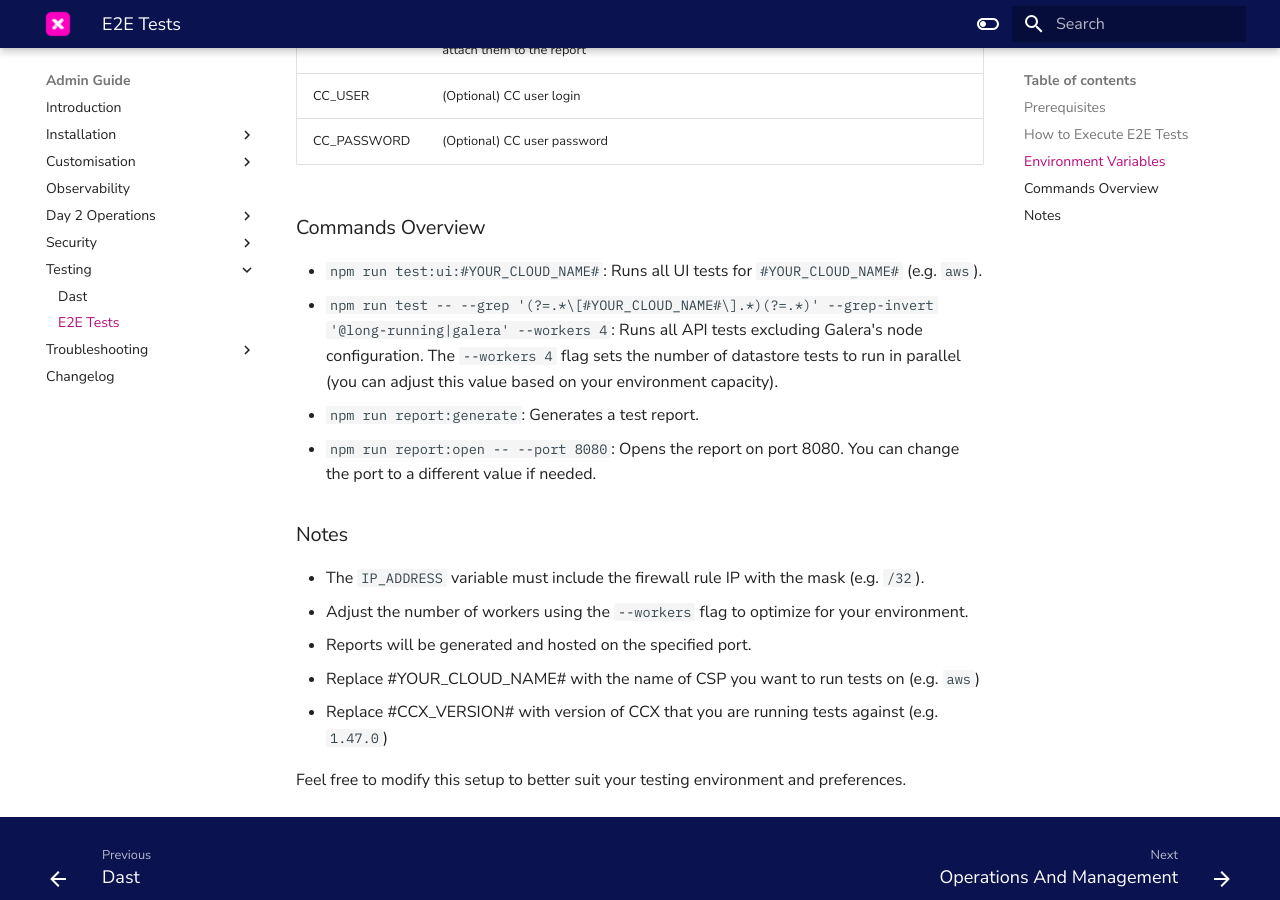
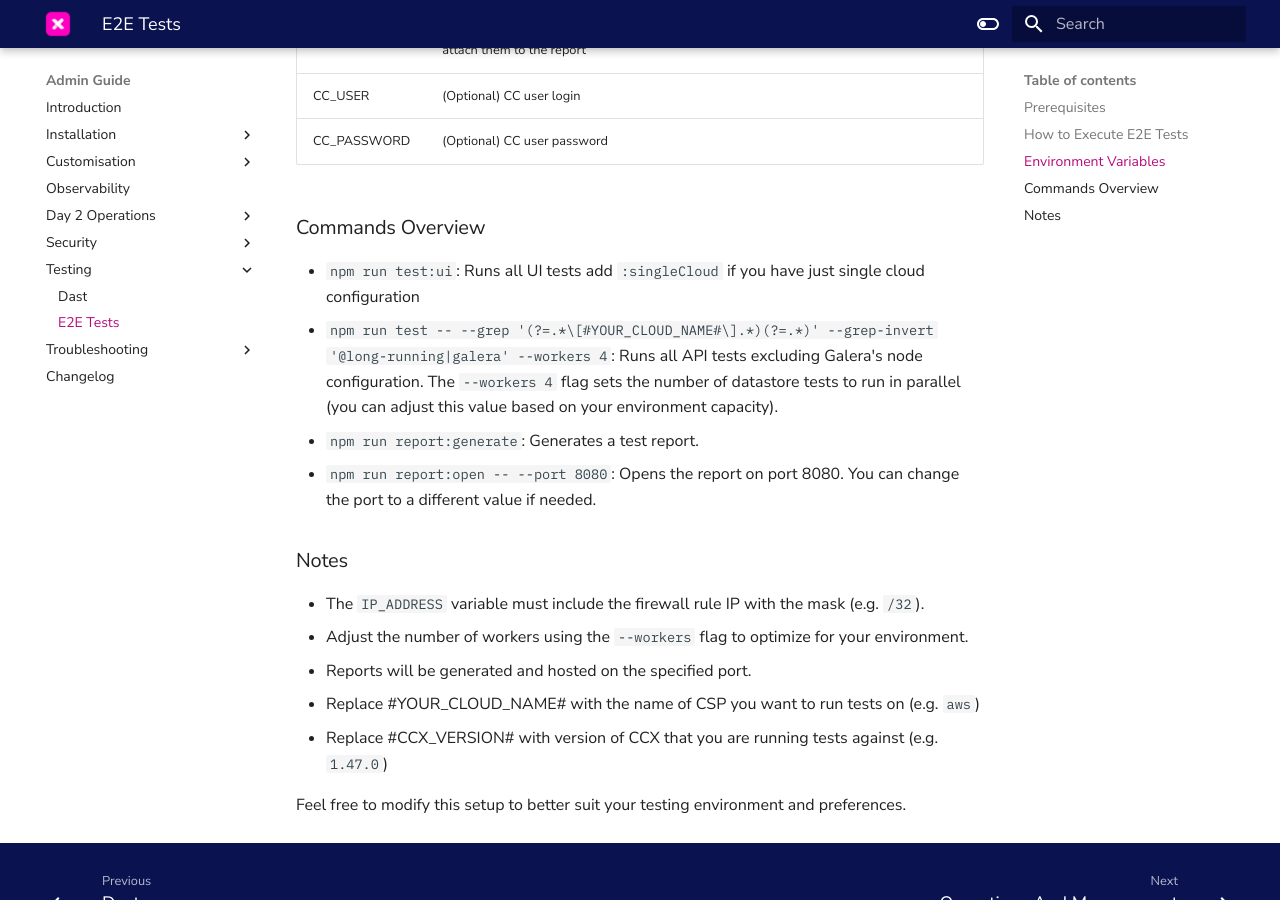
Before and after one commit to severalnines/ccx-docs, an MkDocs documentation site: the page built from docs/admin/Testing/E2E-tests.md, in a window 1280 px wide and 900 px high, scrolled down 1199 px. Built offline with MkDocs 1.6.1 and Material for MkDocs 9.7.7, drawn with Linux system fonts in a browser that asks for light colours; comment, search, counter and statistics services are not loaded.

Commit message:
singleCloud option for e2e

```diff
--- a/docs/admin/Testing/E2E-tests.md
+++ b/docs/admin/Testing/E2E-tests.md
@@ -44,7 +44,7 @@ npm run report:open -- --port 8080"
 
 ### Commands Overview
 
-- `npm run test:ui:#YOUR_CLOUD_NAME#`: Runs all UI tests for `#YOUR_CLOUD_NAME#` (e.g. `aws`).
+- `npm run test:ui`: Runs all UI tests add `:singleCloud` if you have just single cloud configuration
 - `npm run test -- --grep '(?=.*\[#YOUR_CLOUD_NAME#\].*)(?=.*)' --grep-invert '@long-running|galera' --workers 4`: Runs all API tests excluding Galera's node configuration. The `--workers 4` flag sets the number of datastore tests to run in parallel (you can adjust this value based on your environment capacity).
 - `npm run report:generate`: Generates a test report.
 - `npm run report:open -- --port 8080`: Opens the report on port 8080. You can change the port to a different value if needed.
```
